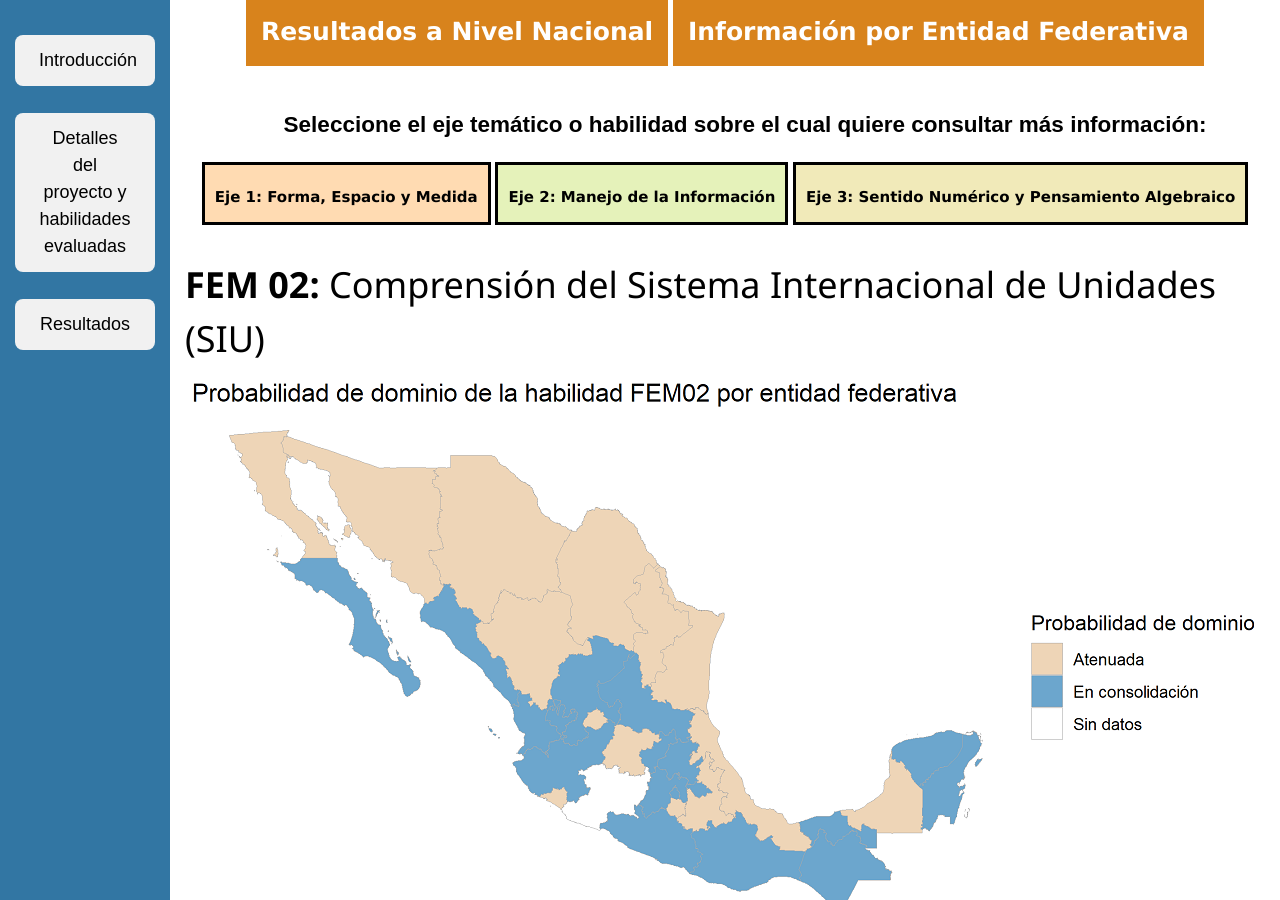
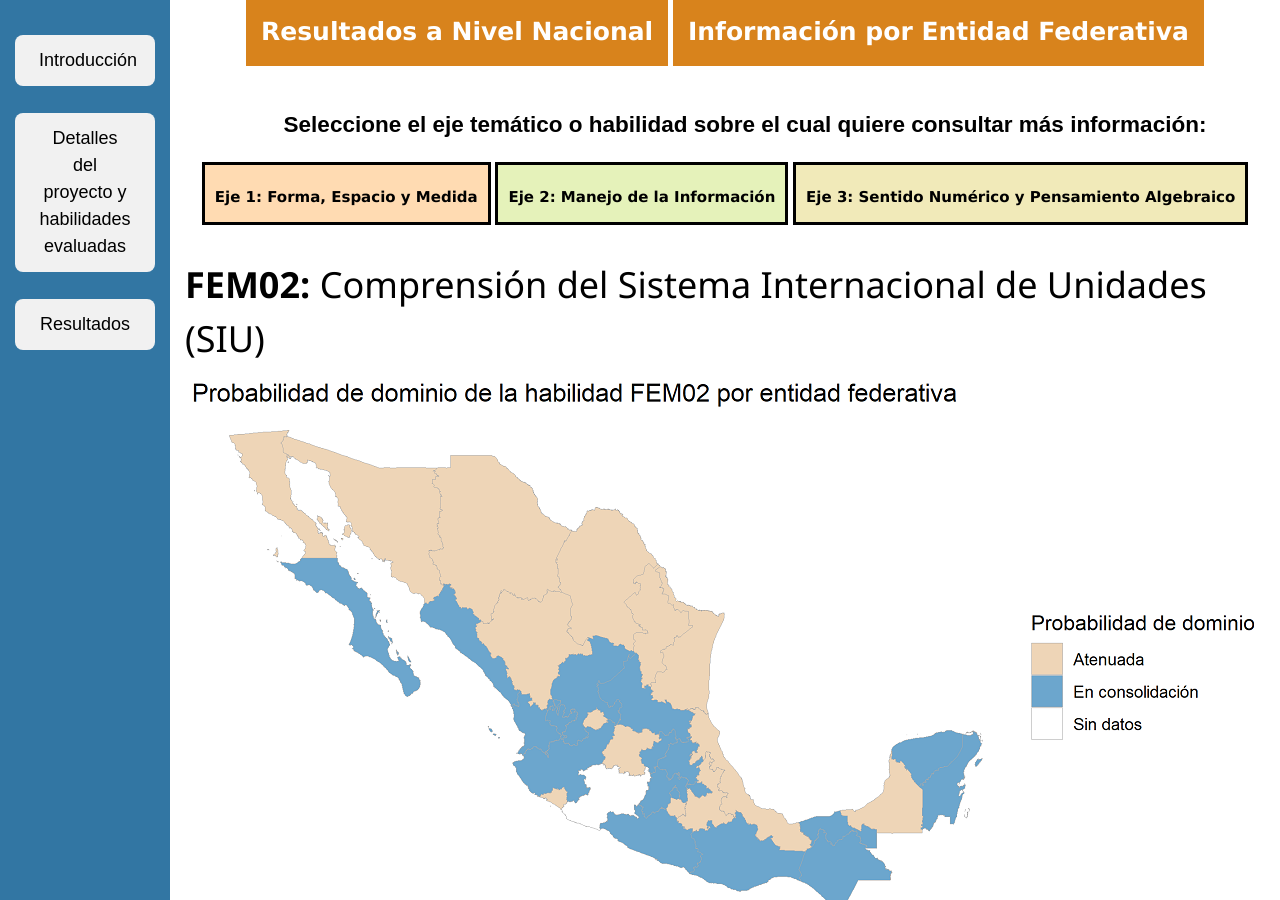
Before and after one commit to rimedie/rimedie.github.io, a Jekyll site: the page built from ProyVisuales/1_Infografia_Feb2019/Heatmaps/FEM02.html, in a window 1280 px wide and 900 px high, scrolled down 600 px. Built offline with Jekyll 4.4.1, drawn with Linux system fonts in a browser that asks for light colours.

Commit message:
Update FEM02.html

```diff
--- a/ProyVisuales/1_Infografia_Feb2019/Heatmaps/FEM02.html
+++ b/ProyVisuales/1_Infografia_Feb2019/Heatmaps/FEM02.html
@@ -4,7 +4,7 @@
 ---
 <div class="blurb">
 
-	<h1><b>FEM 02:</b> Comprensión del Sistema Internacional de Unidades (SIU)</h1>
+	<h1><b>FEM02:</b> Comprensión del Sistema Internacional de Unidades (SIU)</h1>
 	<center>
 	<center><img class="displayed" src="FEM02.png" /></center>
 	</center>
```
